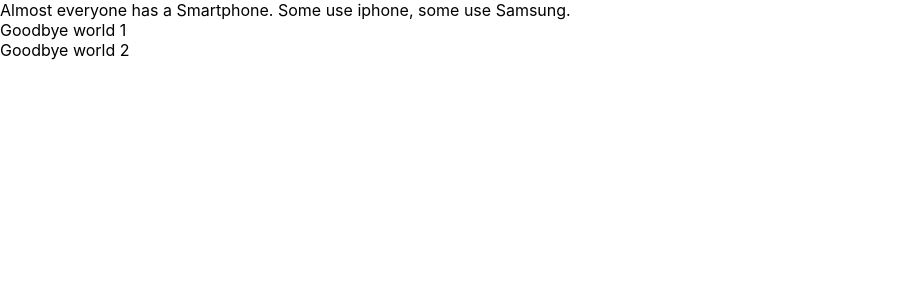
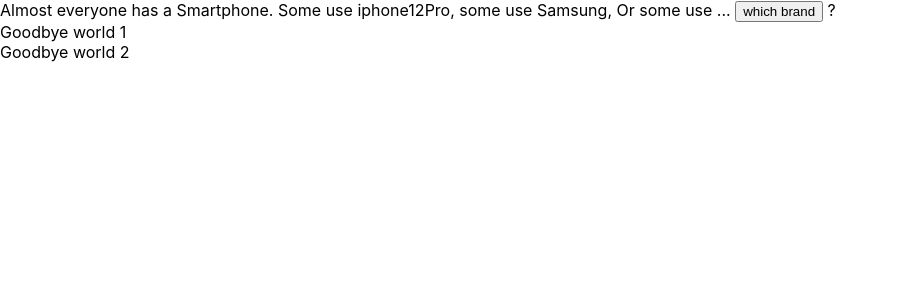
Before and after one commit to martina-heart/React-Erste, a React (Create React App) app: page / in a window 1280 px wide. Shown: the top 300 px of the page, without its empty margins (0-898 px from the left). Built offline with nearby package versions, Linux system fonts and the light colour scheme.

Commit message:
Lifting state Up

```diff
--- a/src/App.js
+++ b/src/App.js
@@ -2,6 +2,7 @@
 import HelloWorld from "./HelloWorld.component";
 
 function App() {
+  //Data
   const phone = "phone";
   const iphone = "Iphone";
   const samsung = "Samsung";
@@ -12,9 +13,20 @@
     c: 3,
   };
 
+  function getHuawei(huawei) {
+    console.log(huawei + " phone ");
+  }
+
   return (
     <>
-      <HelloWorld phone={phone} iphone={iphone} samsung={samsung} a={a} o={o} />
+      <HelloWorld
+        phone={phone}
+        iphone={iphone}
+        samsung={samsung}
+        a={a}
+        o={o}
+        getHuawei={getHuawei}
+      />
     </>
   );
 }
--- a/src/GoodBye.component.js
+++ b/src/GoodBye.component.js
@@ -1,9 +1,13 @@
 import React from "react";
 
 function GoodBye(props) {
+  function onClickHandler() {
+    console.log("You cliked on the div tag in the GoodBye component !");
+    // this.props.getHuawei();
+  }
   return (
     <>
-      <div>Goodbye world {props.numbers[0]}</div>
+      <div onClick={onClickHandler}>Goodbye world {props.numbers[0]}</div>
       <div>Goodbye world {props.ob["b"]}</div>
     </>
   );
--- a/src/HelloWorld.component.js
+++ b/src/HelloWorld.component.js
@@ -8,14 +8,26 @@
 
     this.state = {
       iphone: "iphone",
+      huawei: "Huawei",
     };
+
+    this.onClickHandler = this.onClickHandler.bind(this);
+  }
+
+  componentDidMount() {
+    this.setState({ iphone: "iphone12Pro" });
+  }
+
+  onClickHandler() {
+    this.props.getHuawei(this.state.huawei);
   }
 
   render() {
     return (
       <div>
         Almost everyone has a Smart{this.props.phone}. Some use{" "}
-        {this.state.iphone}, some use {this.props.samsung}.
+        {this.state.iphone}, some use {this.props.samsung}, Or some use ...{" "}
+        <button onClick={this.onClickHandler}>which brand</button> ?
         <Goodbye
           world={this.props.world}
           numbers={this.props.a}
```
